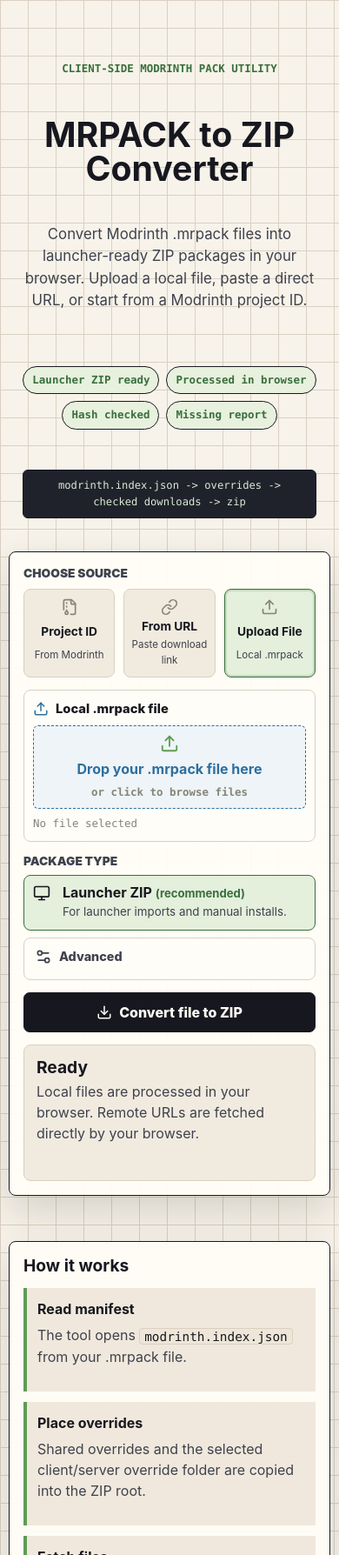
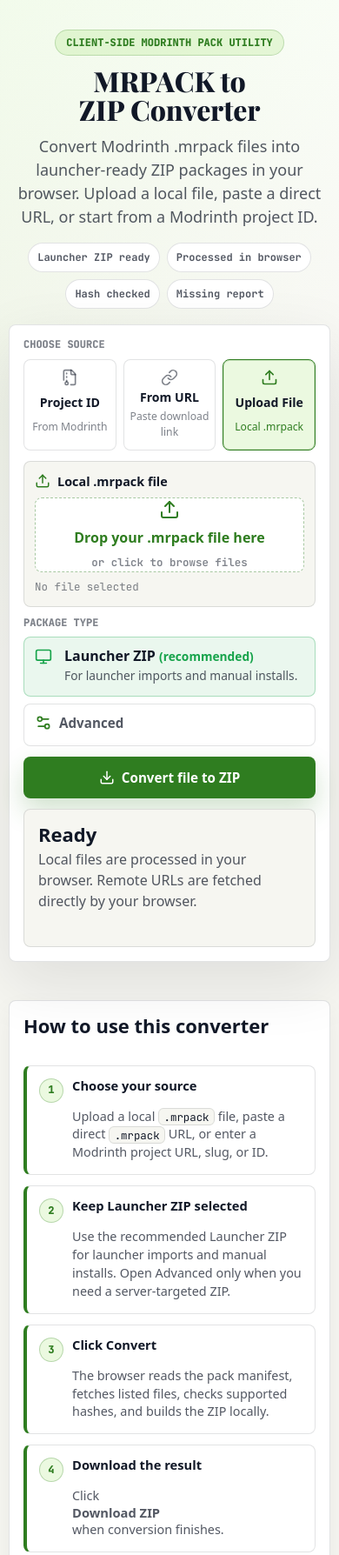
Before and after one commit to xiaofei512/mrpack-to-zip, a website built with Vite: page index.html in a window 390 px wide. Shown: the top 1788 px of the page at 87% size. Built offline with nearby package versions, Linux system fonts and the light colour scheme.

Commit message:
feat: 添加分步使用指南并同步SEO结构化数据
新增了首页的可视化转换步骤指南，更新了index.html中的HowTo结构化数据，添加对应的单元测试验证渲染和SEO数据一致性，同时调整了样式适配新的指南模块

```diff
--- a/index.html
+++ b/index.html
@@ -3,6 +3,12 @@
   <head>
     <meta charset="UTF-8" />
     <link rel="icon" type="image/svg+xml" href="/favicon.svg" />
+    <link rel="preconnect" href="https://fonts.googleapis.com" />
+    <link rel="preconnect" href="https://fonts.gstatic.com" crossorigin />
+    <link
+      href="https://fonts.googleapis.com/css2?family=JetBrains+Mono:wght@400;600;700;800;900&family=Playfair+Display:wght@400;500;600;700;800;900&display=swap"
+      rel="stylesheet"
+    />
     <meta name="viewport" content="width=device-width, initial-scale=1.0" />
     <meta
       name="description"
@@ -42,18 +48,28 @@
             "step": [
               {
                 "@type": "HowToStep",
-                "name": "Choose source",
-                "text": "Upload a local .mrpack file, paste a direct .mrpack download URL, or enter a Modrinth project ID."
+                "name": "Choose your source",
+                "text": "Upload a local .mrpack file, paste a direct .mrpack URL, or enter a Modrinth project URL, slug, or ID."
               },
               {
                 "@type": "HowToStep",
-                "name": "Convert pack",
-                "text": "Build the recommended Launcher ZIP, or use Advanced to build a server-targeted ZIP when needed."
+                "name": "Keep Launcher ZIP selected",
+                "text": "Use the recommended Launcher ZIP for launcher imports and manual installs. Open Advanced only when you need a server-targeted ZIP."
               },
               {
                 "@type": "HowToStep",
-                "name": "Download ZIP",
-                "text": "Download the ZIP and review any missing file report shown after conversion."
+                "name": "Click Convert",
+                "text": "The browser reads the pack manifest, fetches listed files, checks supported hashes, and builds the ZIP locally."
+              },
+              {
+                "@type": "HowToStep",
+                "name": "Download the result",
+                "text": "Click Download ZIP when conversion finishes."
+              },
+              {
+                "@type": "HowToStep",
+                "name": "Review missing files if needed",
+                "text": "If files are missing, copy or download the missing file report and handle those files manually from the pack page."
               }
             ]
           },
--- a/src/app-markup.ts
+++ b/src/app-markup.ts
@@ -103,6 +103,32 @@ export function appMarkup() {
         </form>
       </section>
 
+      <section class="content-band guide-band" aria-labelledby="conversion-guide">
+        <h2 id="conversion-guide">How to use this converter</h2>
+        <ol class="guide-steps">
+          <li>
+            <strong>Choose your source</strong>
+            <p>Upload a local <code>.mrpack</code> file, paste a direct <code>.mrpack</code> URL, or enter a Modrinth project URL, slug, or ID.</p>
+          </li>
+          <li>
+            <strong>Keep Launcher ZIP selected</strong>
+            <p>Use the recommended Launcher ZIP for launcher imports and manual installs. Open Advanced only when you need a server-targeted ZIP.</p>
+          </li>
+          <li>
+            <strong>Click Convert</strong>
+            <p>The browser reads the pack manifest, fetches listed files, checks supported hashes, and builds the ZIP locally.</p>
+          </li>
+          <li>
+            <strong>Download the result</strong>
+            <p>Click <strong>Download ZIP</strong> when conversion finishes.</p>
+          </li>
+          <li>
+            <strong>Review missing files if needed</strong>
+            <p>If files are missing, copy or download the missing file report and handle those files manually from the pack page.</p>
+          </li>
+        </ol>
+      </section>
+
       <section class="content-band" aria-labelledby="how-it-works">
         <h2 id="how-it-works">How it works</h2>
         <div class="process-grid">
--- a/src/style.css
+++ b/src/style.css
@@ -1,23 +1,35 @@
 :root {
-  --ink: #17181f;
-  --ink-soft: #3e424d;
-  --paper: #f7f3ea;
-  --paper-strong: #fffdf7;
-  --grid: #d9d0c2;
-  --moss: #5f9c53;
-  --moss-dark: #386f3c;
-  --copper: #b95e3f;
-  --water: #2e6f9e;
-  --stone: #858477;
-  --shadow: 0 18px 45px rgba(32, 28, 20, 0.16);
+  --primary: #2f7d20;
+  --primary-hover: #256d1b;
+  --primary-accent: #58cc02;
+  --secondary: #f6f6f1;
+  --success: #16a34a;
+  --warning: #d97706;
+  --danger: #dc2626;
+  --surface: #ffffff;
+  --text: #111827;
+  --text-soft: rgba(17, 24, 39, 0.72);
+  --muted: rgba(17, 24, 39, 0.54);
+  --line: rgba(17, 24, 39, 0.12);
+  --line-strong: rgba(17, 24, 39, 0.22);
+  --primary-soft: rgba(88, 204, 2, 0.12);
+  --primary-ring: rgba(47, 125, 32, 0.28);
+  --success-soft: rgba(22, 163, 74, 0.09);
+  --warning-soft: rgba(217, 119, 6, 0.1);
+  --danger-soft: rgba(220, 38, 38, 0.09);
+  --surface-raised: rgba(255, 255, 255, 0.82);
+  --shadow: 0 24px 70px rgba(17, 24, 39, 0.1);
+  --shadow-soft: 0 12px 28px rgba(17, 24, 39, 0.06);
   --radius: 8px;
   --font-body:
-    Inter, ui-sans-serif, system-ui, -apple-system, BlinkMacSystemFont, 'Segoe UI', sans-serif;
+    ui-sans-serif, system-ui, -apple-system, BlinkMacSystemFont, 'Segoe UI', sans-serif;
+  --font-display:
+    'Playfair Display', ui-serif, Georgia, Cambria, 'Times New Roman', serif;
   --font-mono:
-    'IBM Plex Mono', 'SFMono-Regular', Consolas, 'Liberation Mono', monospace;
+    'JetBrains Mono', 'SFMono-Regular', Consolas, 'Liberation Mono', monospace;
 
-  color: var(--ink);
-  background: var(--paper);
+  color: var(--text);
+  background: var(--secondary);
   font-family: var(--font-body);
   font-size: 16px;
   line-height: 1.5;
@@ -36,10 +48,8 @@ body {
   margin: 0;
   min-width: 320px;
   background:
-    linear-gradient(var(--grid) 1px, transparent 1px),
-    linear-gradient(90deg, var(--grid) 1px, transparent 1px),
-    var(--paper);
-  background-size: 32px 32px;
+    linear-gradient(135deg, rgba(88, 204, 2, 0.08), transparent 34rem),
+    linear-gradient(180deg, var(--surface) 0, var(--secondary) 30rem);
 }
 
 button,
@@ -52,71 +62,57 @@ button {
 }
 
 code {
-  border: 1px solid var(--grid);
-  border-radius: 4px;
-  background: #eee6d8;
-  color: var(--ink);
+  border: 1px solid var(--line);
+  border-radius: 6px;
+  background: var(--secondary);
+  color: var(--text);
   font-family: var(--font-mono);
-  font-size: 0.9em;
-  padding: 0.05rem 0.3rem;
+  font-size: 0.86em;
+  padding: 0.05rem 0.34rem;
 }
 
 .shell {
-  width: min(1280px, calc(100% - 32px));
+  width: min(1120px, calc(100% - 32px));
   margin: 0 auto;
-  padding: 24px 0 56px;
+  padding: 32px 0 64px;
 }
 
 .hero-panel {
   display: grid;
-  gap: 22px;
+  gap: 24px;
   align-items: start;
-  min-height: auto;
-  padding: 44px 0 28px;
+  padding: 40px 0 32px;
 }
 
-.hero-copy,
 .tool-panel,
 .content-band {
-  border: 1px solid var(--ink);
+  border: 1px solid var(--line);
   border-radius: var(--radius);
-  background: rgba(255, 253, 247, 0.95);
-  box-shadow: var(--shadow);
+  background: var(--surface);
+  box-shadow: var(--shadow-soft);
 }
 
 .hero-copy {
   display: grid;
   justify-items: center;
-  max-width: 780px;
+  gap: 16px;
+  max-width: 760px;
   margin: 0 auto;
-  border: 0;
-  background: transparent;
-  box-shadow: none;
   padding: 0;
   text-align: center;
 }
 
-.hero-copy::after {
-  content: 'modrinth.index.json -> overrides -> checked downloads -> zip';
-  display: inline-block;
-  border: 1px solid var(--ink);
-  border-radius: 6px;
-  background: #20222b;
-  color: #d8ead4;
+.eyebrow {
+  margin: 0;
+  border: 1px solid rgba(47, 125, 32, 0.22);
+  border-radius: 999px;
+  background: var(--primary-soft);
+  color: var(--primary);
   font-family: var(--font-mono);
-  font-size: 0.76rem;
-  line-height: 1.55;
-  margin-top: 18px;
+  font-size: 0.75rem;
+  font-weight: 800;
+  line-height: 1;
   padding: 8px 12px;
-  white-space: normal;
-}
-
-.eyebrow {
-  margin: 0 0 18px;
-  color: var(--moss-dark);
-  font-family: var(--font-mono);
-  font-size: 0.78rem;
-  font-weight: 700;
   text-transform: uppercase;
 }
 
@@ -126,26 +122,38 @@ p {
   margin-top: 0;
 }
 
+h1,
+h2,
+strong,
+summary {
+  text-wrap: balance;
+}
+
 h1 {
   max-width: 100%;
-  margin-bottom: 16px;
-  color: var(--ink);
-  font-size: clamp(2.75rem, 4.6vw, 4.6rem);
-  line-height: 1;
+  margin-bottom: 0;
+  color: var(--text);
+  font-family: var(--font-display);
+  font-size: clamp(2rem, 5vw, 2.5rem);
+  font-weight: 800;
+  line-height: 1.04;
   letter-spacing: 0;
 }
 
 h2 {
-  margin-bottom: 14px;
-  font-size: 1.2rem;
-  line-height: 1.2;
+  margin-bottom: 16px;
+  color: var(--text);
+  font-size: 1.375rem;
+  font-weight: 800;
+  line-height: 1.15;
   letter-spacing: 0;
 }
 
 .lede {
-  max-width: 56ch;
-  color: var(--ink-soft);
-  font-size: 1.05rem;
+  max-width: 62ch;
+  margin-bottom: 0;
+  color: var(--text-soft);
+  font-size: 1.125rem;
 }
 
 .trust-strip {
@@ -153,27 +161,28 @@ h2 {
   flex-wrap: wrap;
   justify-content: center;
   gap: 8px;
-  margin-top: 18px;
+  margin-top: 4px;
 }
 
 .trust-strip span {
-  border: 1px solid var(--ink);
+  border: 1px solid var(--line);
   border-radius: 999px;
-  background: #e8f0de;
-  color: var(--moss-dark);
+  background: var(--surface);
+  color: var(--text-soft);
   font-family: var(--font-mono);
-  font-size: 0.78rem;
+  font-size: 0.75rem;
   font-weight: 700;
-  padding: 6px 10px;
+  padding: 7px 10px;
 }
 
 .tool-panel {
   display: flex;
   flex-direction: column;
-  gap: 14px;
-  width: min(820px, 100%);
+  gap: 16px;
+  width: min(760px, 100%);
   margin: 0 auto;
   padding: 16px;
+  box-shadow: var(--shadow);
 }
 
 .tool-section {
@@ -183,29 +192,35 @@ h2 {
 
 .tool-section h2 {
   margin-bottom: 0;
-  font-size: 0.86rem;
-  font-weight: 900;
+  color: var(--muted);
+  font-family: var(--font-mono);
+  font-size: 0.75rem;
+  font-weight: 800;
   text-transform: uppercase;
-  color: var(--ink-soft);
 }
 
 .source-grid {
   display: grid;
   grid-template-columns: repeat(3, minmax(0, 1fr));
-  gap: 10px;
+  gap: 8px;
 }
 
 .mode-card {
   position: relative;
   display: grid;
   grid-template-columns: 28px 1fr;
-  gap: 4px 10px;
+  gap: 5px 10px;
   align-items: start;
-  min-height: 96px;
-  border: 1px solid var(--grid);
+  min-height: 86px;
+  border: 1px solid var(--line);
   border-radius: var(--radius);
-  background: #f1eadf;
+  background: var(--surface-raised);
   padding: 12px;
+  transition:
+    border-color 180ms ease,
+    background-color 180ms ease,
+    box-shadow 180ms ease,
+    transform 180ms ease;
 }
 
 .mode-card input {
@@ -215,27 +230,39 @@ h2 {
 
 .mode-card svg {
   grid-row: span 2;
-  width: 24px;
-  height: 24px;
-  color: var(--stone);
+  width: 23px;
+  height: 23px;
+  color: var(--muted);
 }
 
 .mode-card strong {
-  line-height: 1.1;
+  font-size: 0.95rem;
+  line-height: 1.12;
 }
 
 .mode-card small {
-  color: var(--ink-soft);
+  color: var(--muted);
+  font-size: 0.82rem;
+}
+
+.mode-card:hover {
+  transform: translateY(-1px);
+  border-color: var(--line-strong);
 }
 
 .mode-card:has(input:checked) {
-  border-color: var(--moss-dark);
-  background: #e4efdc;
-  box-shadow: inset 0 0 0 2px rgba(95, 156, 83, 0.24);
+  border-color: var(--primary);
+  background: var(--primary-soft);
+  box-shadow: inset 0 0 0 1px rgba(47, 125, 32, 0.18);
+}
+
+.mode-card:has(input:checked) svg,
+.mode-card:has(input:checked) small {
+  color: var(--primary);
 }
 
 .mode-card:has(input:focus-visible) {
-  outline: 3px solid rgba(46, 111, 158, 0.32);
+  outline: 3px solid var(--primary-ring);
   outline-offset: 2px;
 }
 
@@ -251,39 +278,42 @@ h2 {
 .field-block {
   display: grid;
   gap: 8px;
-  border: 1px solid var(--grid);
+  border: 1px solid var(--line);
   border-radius: var(--radius);
-  background: var(--paper-strong);
-  padding: 10px;
+  background: var(--secondary);
+  padding: 12px;
 }
 
 .field-label {
   display: flex;
   align-items: center;
   gap: 8px;
-  color: var(--ink);
-  font-size: 0.92rem;
+  color: var(--text);
+  font-size: 0.9rem;
   font-weight: 800;
 }
 
 .field-block svg {
   width: 18px;
   height: 18px;
-  color: var(--water);
+  color: var(--primary);
 }
 
 .field-block input {
   width: 100%;
-  border: 1px solid var(--grid);
-  border-radius: 6px;
-  background: #fff;
-  color: var(--ink);
-  padding: 11px 12px;
+  border: 1px solid var(--line);
+  border-radius: var(--radius);
+  background: var(--surface);
+  color: var(--text);
+  padding: 12px;
+  transition:
+    border-color 180ms ease,
+    box-shadow 180ms ease;
 }
 
 .field-block input:focus {
-  border-color: var(--water);
-  outline: 3px solid rgba(46, 111, 158, 0.18);
+  border-color: var(--primary);
+  outline: 3px solid var(--primary-ring);
 }
 
 .file-picker {
@@ -302,36 +332,42 @@ h2 {
   flex-direction: column;
   align-items: center;
   justify-content: center;
-  gap: 6px;
+  gap: 8px;
   width: 100%;
   min-height: 96px;
-  border: 1px dashed var(--water);
-  border-radius: 6px;
-  background: #eef4f7;
-  color: var(--water);
+  border: 1px dashed rgba(47, 125, 32, 0.42);
+  border-radius: var(--radius);
+  background: var(--surface);
+  color: var(--primary);
   font-weight: 800;
+  transition:
+    border-color 180ms ease,
+    background-color 180ms ease,
+    box-shadow 180ms ease;
 }
 
 .file-picker-button svg {
-  width: 22px;
-  height: 22px;
-  color: var(--moss);
+  width: 24px;
+  height: 24px;
+  color: var(--primary);
 }
 
 .file-picker-button small {
-  color: var(--stone);
-  font-family: var(--font-body);
-  font-size: 0.82rem;
+  color: var(--muted);
+  font-family: var(--font-mono);
+  font-size: 0.78rem;
   font-weight: 600;
 }
 
-.file-input-native:focus-visible + .file-picker-button {
-  outline: 3px solid rgba(46, 111, 158, 0.24);
-  outline-offset: 2px;
+.file-input-native:focus-visible + .file-picker-button,
+.file-input-native:hover + .file-picker-button {
+  border-color: var(--primary);
+  background: var(--primary-soft);
+  box-shadow: inset 0 0 0 1px rgba(47, 125, 32, 0.16);
 }
 
 .field-block small {
-  color: var(--stone);
+  color: var(--muted);
   font-family: var(--font-mono);
   font-size: 0.78rem;
 }
@@ -342,20 +378,27 @@ h2 {
   align-items: center;
   justify-content: center;
   gap: 8px;
-  min-height: 46px;
-  border: 1px solid var(--ink);
-  border-radius: 7px;
-  font-weight: 800;
+  min-height: 48px;
+  border: 1px solid transparent;
+  border-radius: var(--radius);
+  font-weight: 900;
+  transition:
+    transform 180ms ease,
+    box-shadow 180ms ease,
+    background-color 180ms ease,
+    border-color 180ms ease;
 }
 
 .primary-action {
-  background: var(--ink);
-  color: var(--paper-strong);
+  background: var(--primary);
+  color: var(--surface);
+  font-size: 0.95rem;
+  box-shadow: 0 14px 30px rgba(47, 125, 32, 0.22);
 }
 
 .primary-action:disabled {
   cursor: progress;
-  opacity: 0.86;
+  opacity: 0.82;
 }
 
 .primary-action[aria-busy='true'] svg {
@@ -372,10 +415,15 @@ h2 {
   grid-template-columns: 24px 1fr;
   gap: 10px;
   align-items: start;
-  border: 1px solid var(--moss-dark);
+  border: 1px solid var(--line);
   border-radius: var(--radius);
-  background: #e4efdc;
-  padding: 10px;
+  background: var(--secondary);
+  padding: 12px;
+}
+
+.default-package {
+  border-color: rgba(22, 163, 74, 0.3);
+  background: var(--success-soft);
 }
 
 .default-package svg,
@@ -385,6 +433,10 @@ h2 {
   height: 20px;
 }
 
+.default-package svg {
+  color: var(--success);
+}
+
 .default-package strong,
 .server-toggle strong {
   display: block;
@@ -392,21 +444,22 @@ h2 {
 }
 
 .default-package strong span {
-  color: var(--moss-dark);
-  font-size: 0.82rem;
+  color: var(--success);
+  font-size: 0.86rem;
 }
 
 .default-package small,
 .server-toggle small {
   display: block;
   margin-top: 3px;
-  color: var(--ink-soft);
+  color: var(--text-soft);
+  font-size: 0.86rem;
 }
 
 .advanced-options {
-  border: 1px solid var(--grid);
+  border: 1px solid var(--line);
   border-radius: var(--radius);
-  background: var(--paper-strong);
+  background: var(--surface);
   padding: 10px 12px;
 }
 
@@ -414,16 +467,15 @@ h2 {
   display: inline-flex;
   align-items: center;
   gap: 8px;
-  color: var(--ink-soft);
-  font-size: 0.9rem;
+  color: var(--text-soft);
+  font-size: 0.95rem;
   font-weight: 800;
 }
 
 .server-toggle {
   position: relative;
   margin-top: 10px;
-  border-color: var(--grid);
-  background: #f6f2ea;
+  background: var(--surface);
 }
 
 .server-toggle input {
@@ -431,14 +483,19 @@ h2 {
   opacity: 0;
 }
 
+.server-toggle svg,
+.advanced-options summary svg {
+  color: var(--primary);
+}
+
 .server-toggle:has(input:checked) {
-  border-color: var(--water);
-  background: #eef4f7;
-  box-shadow: inset 0 0 0 2px rgba(46, 111, 158, 0.18);
+  border-color: var(--primary);
+  background: var(--primary-soft);
+  box-shadow: inset 0 0 0 1px rgba(47, 125, 32, 0.2);
 }
 
 .server-toggle:has(input:focus-visible) {
-  outline: 3px solid rgba(46, 111, 158, 0.32);
+  outline: 3px solid var(--primary-ring);
   outline-offset: 2px;
 }
 
@@ -447,9 +504,14 @@ h2 {
   transform: translateY(-1px);
 }
 
+.primary-action:hover {
+  background: var(--primary-hover);
+  box-shadow: 0 18px 36px rgba(47, 125, 32, 0.28);
+}
+
 .primary-action:focus-visible,
 .result-actions button:focus-visible {
-  outline: 3px solid rgba(46, 111, 158, 0.34);
+  outline: 3px solid var(--primary-ring);
   outline-offset: 2px;
 }
 
@@ -460,39 +522,41 @@ h2 {
 }
 
 .status-panel {
-  border: 1px solid var(--grid);
+  border: 1px solid var(--line);
   border-radius: var(--radius);
-  background: #f1eadf;
-  padding: 14px;
+  background: var(--secondary);
+  padding: 16px;
 }
 
 .status-panel[data-state='success'] {
-  border-color: var(--moss);
-  background: #e7f2df;
+  border-color: rgba(22, 163, 74, 0.34);
+  background: var(--success-soft);
 }
 
 .status-panel[data-state='warning'] {
-  border-color: #c59a48;
-  background: #f4ead2;
+  border-color: rgba(217, 119, 6, 0.36);
+  background: var(--warning-soft);
 }
 
 .status-panel[data-state='error'] {
-  border-color: var(--copper);
-  background: #f5e3db;
+  border-color: rgba(220, 38, 38, 0.36);
+  background: var(--danger-soft);
 }
 
 .status-panel[data-state='busy'] {
-  border-color: var(--water);
-  background: #edf3ef;
-  box-shadow: inset 0 0 0 1px rgba(46, 111, 158, 0.12);
+  border-color: rgba(47, 125, 32, 0.34);
+  background: var(--primary-soft);
+  box-shadow: inset 0 0 0 1px rgba(47, 125, 32, 0.16);
 }
 
 .status-panel h2 {
   margin-bottom: 4px;
+  font-size: 1.25rem;
 }
 
 .status-panel p {
-  color: var(--ink-soft);
+  margin-bottom: 0;
+  color: var(--text-soft);
 }
 
 progress {
@@ -501,37 +565,37 @@ progress {
   width: 100%;
   height: 12px;
   margin-top: 12px;
-  border: 1px solid rgba(23, 24, 31, 0.22);
+  border: 1px solid var(--line);
   border-radius: 999px;
-  background: #dcd4c6;
-  accent-color: var(--moss);
+  background: rgba(17, 24, 39, 0.08);
+  accent-color: var(--primary);
 }
 
 progress::-webkit-progress-bar {
   border-radius: 999px;
-  background: #dcd4c6;
+  background: rgba(17, 24, 39, 0.08);
 }
 
 progress::-webkit-progress-value {
   border-radius: 999px;
-  background: var(--moss);
+  background: var(--primary);
   transition: width 180ms ease;
 }
 
 progress::-moz-progress-bar {
   border-radius: 999px;
-  background: var(--moss);
+  background: var(--primary);
 }
 
 progress:not([value]) {
   background:
     linear-gradient(
       90deg,
-      rgba(95, 156, 83, 0.16),
-      rgba(46, 111, 158, 0.54),
-      rgba(95, 156, 83, 0.16)
+      rgba(88, 204, 2, 0.05),
+      rgba(88, 204, 2, 0.34),
+      rgba(88, 204, 2, 0.05)
     ),
-    #dcd4c6;
+    rgba(17, 24, 39, 0.08);
   background-size: 220% 100%;
   animation: progress-scan 1.1s linear infinite;
 }
@@ -561,9 +625,13 @@ progress:not([value])::-webkit-progress-value {
 }
 
 @media (prefers-reduced-motion: reduce) {
-  .primary-action[aria-busy='true'] svg,
-  progress:not([value]) {
-    animation: none;
+  *,
+  *::before,
+  *::after {
+    scroll-behavior: auto !important;
+    transition-duration: 0.01ms !important;
+    animation-duration: 0.01ms !important;
+    animation-iteration-count: 1 !important;
   }
 }
 
@@ -581,30 +649,30 @@ progress:not([value])::-webkit-progress-value {
   display: grid;
   grid-template-columns: 1fr auto;
   gap: 4px 12px;
-  border: 1px solid var(--grid);
-  border-radius: 6px;
-  background: rgba(255, 255, 255, 0.5);
+  border: 1px solid var(--line);
+  border-radius: var(--radius);
+  background: var(--surface);
   padding: 8px 10px;
   font-family: var(--font-mono);
   font-size: 0.78rem;
 }
 
 .warning-list li {
-  border-color: #c59a48;
-  background: #f8efd9;
+  border-color: rgba(217, 119, 6, 0.36);
+  background: var(--warning-soft);
 }
 
 .missing-list p,
 .warning-list span {
   grid-column: 1 / -1;
   margin: 0;
-  color: var(--ink-soft);
+  color: var(--text-soft);
   font-family: var(--font-body);
-  font-size: 0.82rem;
+  font-size: 0.9rem;
 }
 
 .missing-list span {
-  color: var(--copper);
+  color: var(--danger);
 }
 
 .result-actions {
@@ -615,9 +683,10 @@ progress:not([value])::-webkit-progress-value {
 }
 
 .result-actions button {
-  background: var(--paper-strong);
-  color: var(--ink);
-  font-size: 0.84rem;
+  background: var(--surface);
+  color: var(--text);
+  border-color: var(--line);
+  font-size: 0.88rem;
   padding: 8px;
 }
 
@@ -626,26 +695,83 @@ progress:not([value])::-webkit-progress-value {
   padding: 24px;
 }
 
+.guide-band {
+  display: grid;
+  gap: 16px;
+}
+
+.guide-steps {
+  display: grid;
+  grid-template-columns: repeat(5, minmax(0, 1fr));
+  gap: 12px;
+  margin: 0;
+  padding: 0;
+  counter-reset: guide-step;
+  list-style: none;
+}
+
+.guide-steps li,
+.process-grid article {
+  border: 1px solid var(--line);
+  border-left: 4px solid var(--primary);
+  border-radius: var(--radius);
+  background: var(--surface);
+  padding: 14px;
+}
+
+.guide-steps li {
+  display: grid;
+  grid-template-columns: 28px 1fr;
+  gap: 6px 10px;
+  align-items: start;
+  counter-increment: guide-step;
+}
+
+.guide-steps li::before {
+  content: counter(guide-step);
+  display: grid;
+  place-items: center;
+  width: 26px;
+  height: 26px;
+  border: 1px solid rgba(47, 125, 32, 0.28);
+  border-radius: 50%;
+  background: var(--primary-soft);
+  color: var(--primary);
+  font-family: var(--font-mono);
+  font-size: 0.76rem;
+  font-weight: 900;
+}
+
+.guide-steps strong {
+  display: block;
+  font-size: 0.92rem;
+  line-height: 1.2;
+}
+
+.guide-steps p {
+  grid-column: 2;
+  margin: 0;
+  color: var(--text-soft);
+  font-size: 0.9rem;
+  line-height: 1.45;
+}
+
 .process-grid {
   display: grid;
   grid-template-columns: repeat(4, minmax(0, 1fr));
   gap: 12px;
 }
 
-.process-grid article {
-  border-left: 4px solid var(--moss);
-  background: #f0e8dc;
-  padding: 12px;
-}
-
 .process-grid strong {
   display: block;
-  margin-bottom: 6px;
+  margin-bottom: 8px;
+  font-size: 0.94rem;
 }
 
 .process-grid p,
 .plain-list {
-  color: var(--ink-soft);
+  color: var(--text-soft);
+  font-size: 0.94rem;
 }
 
 .split-band {
@@ -656,41 +782,54 @@ progress:not([value])::-webkit-progress-value {
 
 .section-intro {
   max-width: 76ch;
-  color: var(--ink-soft);
+  color: var(--text-soft);
 }
 
 .table-wrap {
   overflow-x: auto;
+  border: 1px solid var(--line);
+  border-radius: var(--radius);
 }
 
 .launcher-table {
   width: 100%;
   min-width: 760px;
   border-collapse: collapse;
-  background: var(--paper-strong);
+  background: var(--surface);
 }
 
 .launcher-table th,
 .launcher-table td {
-  border: 1px solid var(--grid);
-  padding: 10px 12px;
+  border-bottom: 1px solid var(--line);
+  padding: 12px;
   text-align: left;
   vertical-align: top;
 }
 
+.launcher-table th + th,
+.launcher-table td + td {
+  border-left: 1px solid var(--line);
+}
+
 .launcher-table th {
-  background: #e4efdc;
-  color: var(--moss-dark);
-  font-size: 0.82rem;
+  background: var(--secondary);
+  color: var(--text);
+  font-family: var(--font-mono);
+  font-size: 0.75rem;
+  font-weight: 800;
   text-transform: uppercase;
 }
 
 .launcher-table td {
-  color: var(--ink-soft);
+  color: var(--text-soft);
+}
+
+.launcher-table tbody tr:last-child td {
+  border-bottom: 0;
 }
 
 .launcher-table td:first-child {
-  color: var(--ink);
+  color: var(--text);
   font-weight: 800;
 }
 
@@ -709,10 +848,10 @@ progress:not([value])::-webkit-progress-value {
 }
 
 details {
-  border: 1px solid var(--grid);
-  border-radius: 7px;
-  background: #f5efe5;
-  padding: 12px 14px;
+  border: 1px solid var(--line);
+  border-radius: var(--radius);
+  background: var(--surface);
+  padding: 14px 16px;
 }
 
 summary {
@@ -722,7 +861,8 @@ summary {
 
 details p {
   margin: 10px 0 0;
-  color: var(--ink-soft);
+  color: var(--text-soft);
+  font-size: 0.94rem;
 }
 
 [hidden] {
@@ -732,7 +872,7 @@ details p {
 @media (max-width: 920px) {
   .shell {
     width: min(100% - 20px, 720px);
-    padding-top: 10px;
+    padding-top: 16px;
   }
 
   .hero-panel,
@@ -740,34 +880,50 @@ details p {
     grid-template-columns: 1fr;
   }
 
-  .hero-panel {
-    min-height: auto;
-  }
-
-  .hero-copy {
-    gap: 28px;
-  }
-
   h1 {
     max-width: 100%;
-    font-size: 3rem;
+    font-size: 2.25rem;
   }
 
   .process-grid,
+  .guide-steps,
   .result-actions {
     grid-template-columns: 1fr;
   }
 }
 
 @media (max-width: 560px) {
-  h1 {
-    font-size: 2.45rem;
+  .shell {
+    width: min(100% - 20px, 480px);
+    padding-top: 10px;
+    padding-bottom: 40px;
   }
 
-  .hero-copy,
+  .hero-panel {
+    gap: 18px;
+    padding: 24px 0 20px;
+  }
+
+  .hero-copy {
+    gap: 12px;
+  }
+
+  h1 {
+    font-size: 2rem;
+  }
+
+  h2,
+  .status-panel h2 {
+    font-size: 1.375rem;
+  }
+
   .tool-panel,
   .content-band {
     padding: 16px;
+  }
+
+  .tool-panel {
+    gap: 12px;
   }
 
   .source-grid {
@@ -778,7 +934,7 @@ details p {
     grid-template-columns: 1fr;
     justify-items: center;
     gap: 5px;
-    min-height: 92px;
+    min-height: 84px;
     padding: 10px 6px;
     text-align: center;
   }
@@ -790,10 +946,18 @@ details p {
   }
 
   .source-card strong {
-    font-size: 0.86rem;
+    font-size: 0.88rem;
   }
 
   .source-card small {
-    font-size: 0.72rem;
+    font-size: 0.76rem;
+  }
+
+  .file-picker-button {
+    min-height: 86px;
+  }
+
+  .guide-steps li {
+    grid-template-columns: 28px 1fr;
   }
 }
```
Also changed, not shown: src/app.test.ts (+15 -0 lines), src/seo-static.test.ts (+23 -0 lines).
